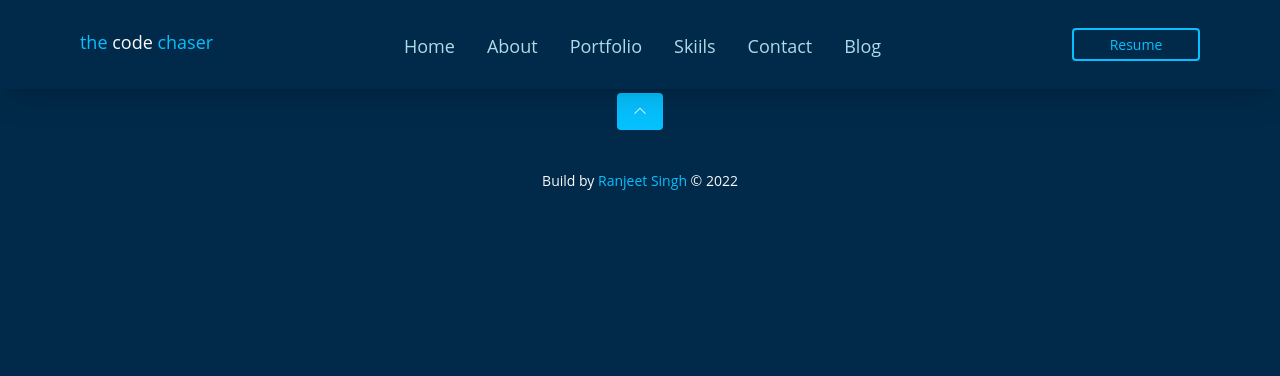
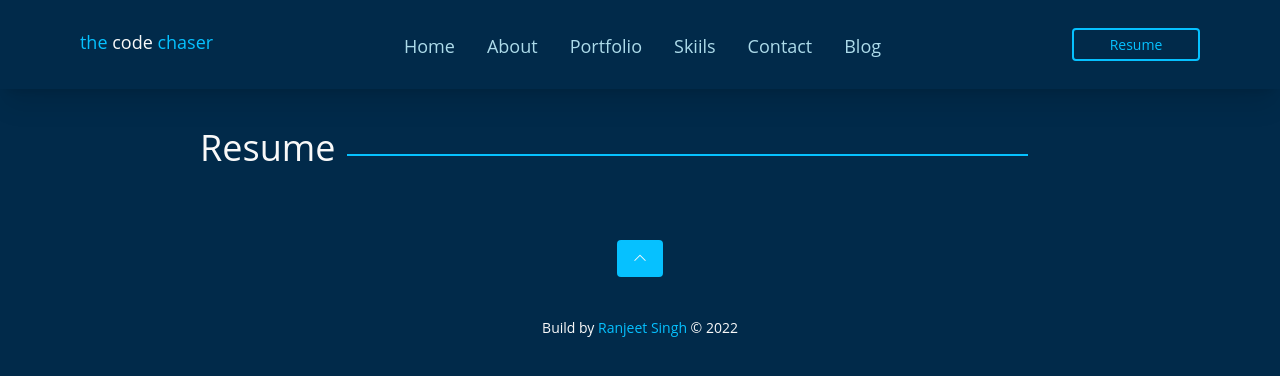
Before and after one commit to thecodechaser/portfolio-frontend, a React (Create React App) app: page /resume in a window 1280 px wide. Shown: the top 376 px of the page. Built offline with nearby package versions, Linux system fonts and the light colour scheme.

Commit message:
Create Resume component

```diff
--- a/src/pages/Resume.js
+++ b/src/pages/Resume.js
@@ -1,6 +1,12 @@
 const Resume = ()=>{
   return (
-    <p>Hello</p>
+    <div className="mt-32">
+    <div className="flex gap-3 ml-5 md:ml-0 mb-6">
+      <h2 className="text-2xl md:text-4xl">Resume</h2>
+      <div className="border-b-2 w-4/6 mb-3 border-secondaryColor hr-portfolio" />
+    </div>
+  </div>
+
   )
 }
 
```
